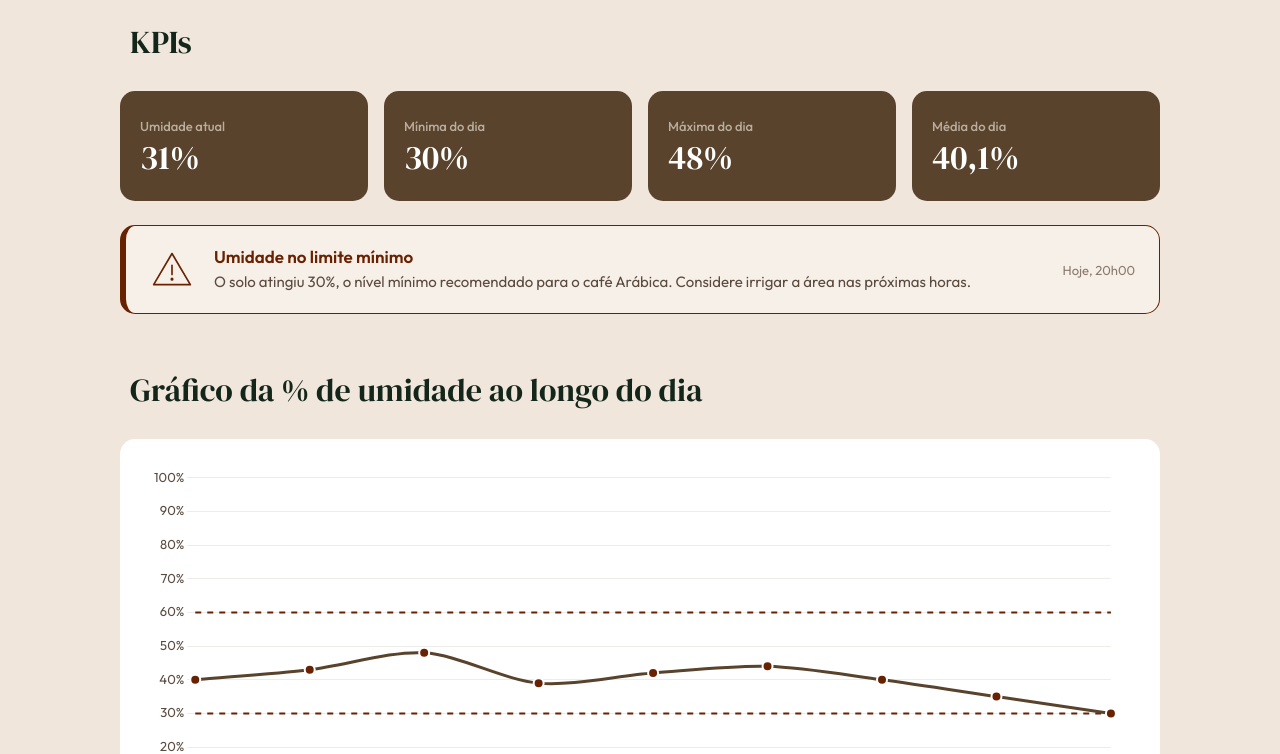
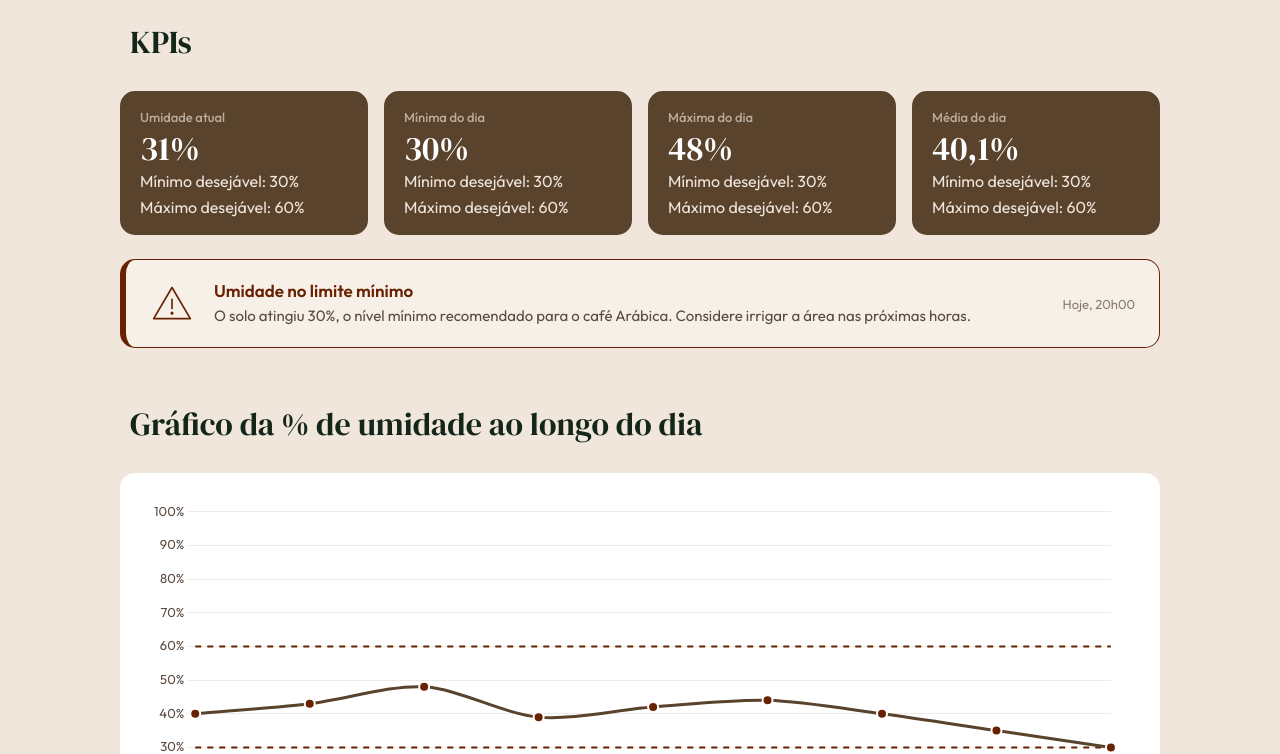
Before and after one commit to CoffeeTech-Sprint2/CoffeeTech_Sprint2, a website: page APIs/web-data-viz/public/dashboard.html in a window 1280 px wide. Shown: the part 74-828 px from the top of the page. Drawn offline with nearby package versions, Linux system fonts and the light colour scheme.

Commit message:
Atualização das KPIs com âncoras

```diff
--- a/APIs/web-data-viz/public/dashboard.html
+++ b/APIs/web-data-viz/public/dashboard.html
@@ -52,21 +52,29 @@
         <div class="caixinhaKPIs">
           <span class="kpi-rotulo">Umidade atual</span>
           <span class="kpi-valor">31%</span>
+          <span class="kpi-ancora">Mínimo desejável: 30%</span>
+          <span class="kpi-ancora">Máximo desejável: 60%</span>
         </div>
 
         <div class="caixinhaKPIs">
           <span class="kpi-rotulo">Mínima do dia</span>
           <span class="kpi-valor">30%</span>
+          <span class="kpi-ancora">Mínimo desejável: 30%</span>
+          <span class="kpi-ancora">Máximo desejável: 60%</span>
         </div>
 
         <div class="caixinhaKPIs">
           <span class="kpi-rotulo">Máxima do dia</span>
           <span class="kpi-valor">48%</span>
+          <span class="kpi-ancora">Mínimo desejável: 30%</span>
+          <span class="kpi-ancora">Máximo desejável: 60%</span>
         </div>
 
         <div class="caixinhaKPIs">
           <span class="kpi-rotulo">Média do dia</span>
           <span class="kpi-valor">40,1%</span>
+          <span class="kpi-ancora">Mínimo desejável: 30%</span>
+          <span class="kpi-ancora">Máximo desejável: 60%</span>
         </div>
 
         <!-- <div class="caixinhaKPIs kpi-alerta">
```
